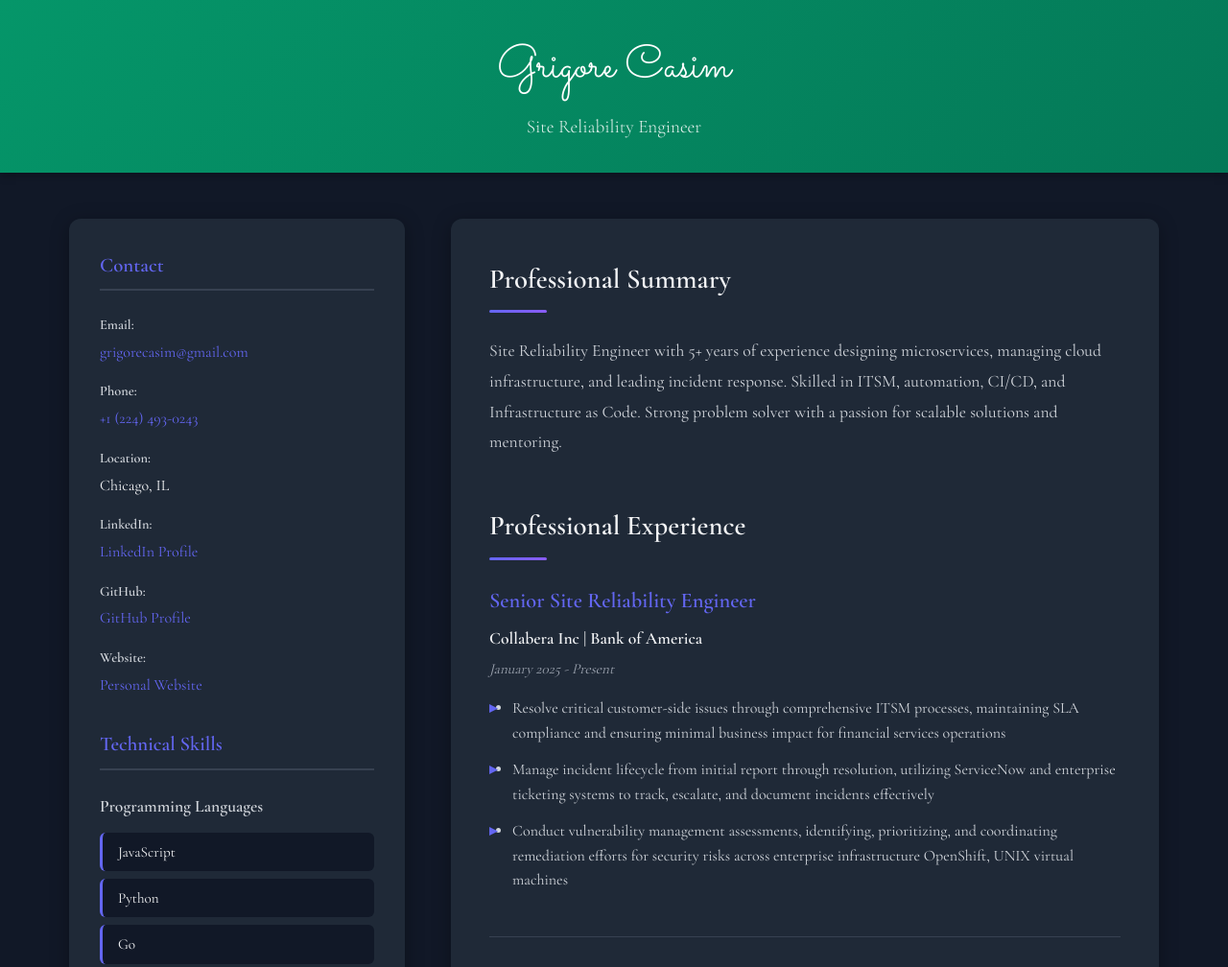
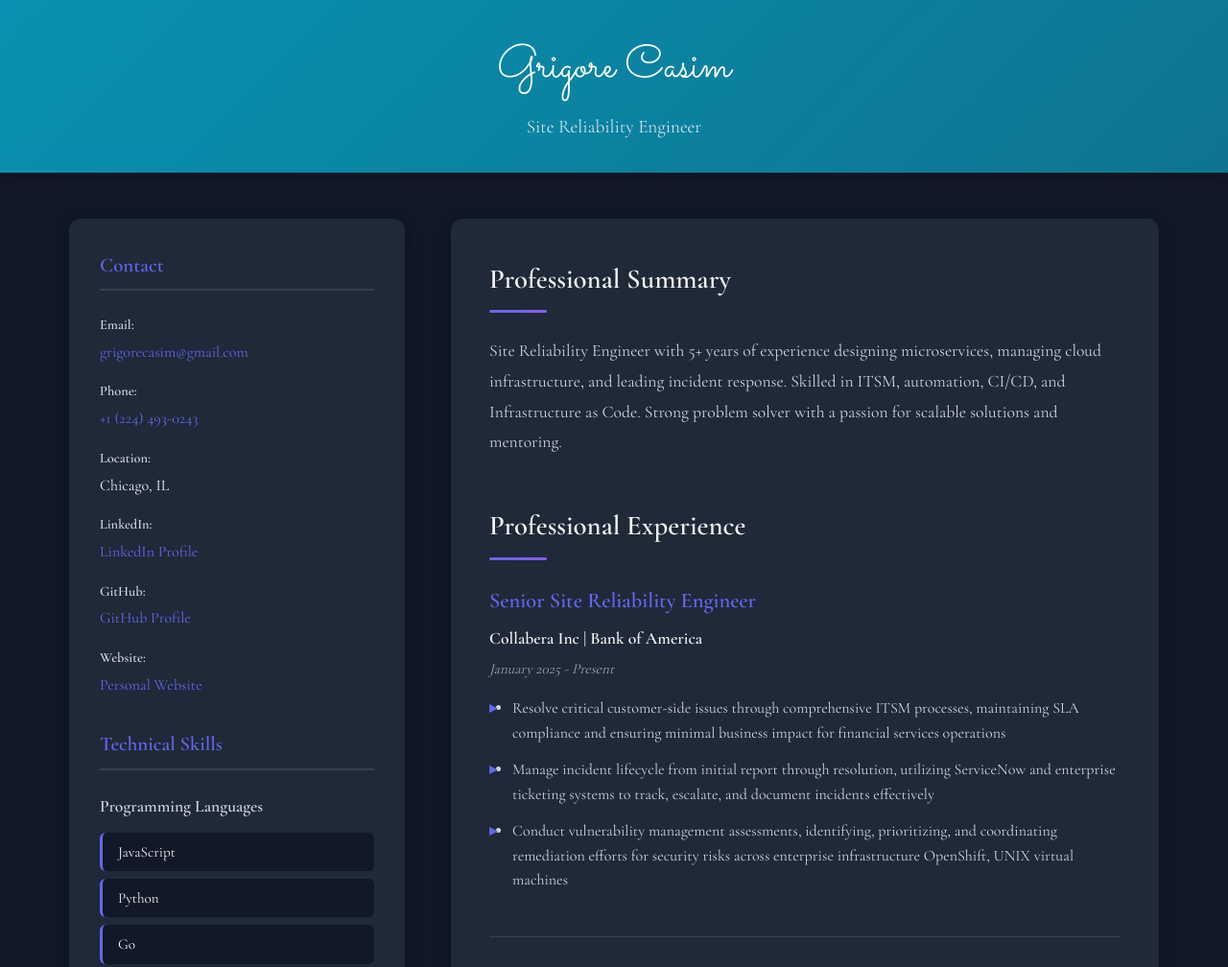
Before and after one commit to gricas/gricas.github.io, a plain HTML site: page index.html in a window 1280 px wide. Shown: the top 1008 px of the page at 96% size. Drawn offline with nearby package versions, Linux system fonts and the light colour scheme.

Commit message:
update theme ocean

```diff
--- a/index.html
+++ b/index.html
@@ -16,12 +16,12 @@
     <link href="https://fonts.googleapis.com/css2?family=Cormorant+Garamond:wght@300;400;500;600&family=Sacramento&display=swap" rel="stylesheet">
     <style>
         :root {
-            --primary-color: #059669;
-            --secondary-color: #047857;
-            --accent-color: #10b981;
-            --text-color: #1f2937;
-            --background-color: #f0fdf4;
-            --header-gradient: linear-gradient(135deg, #059669 0%, #047857 100%);
+            --primary-color: #0891b2;
+            --secondary-color: #0e7490;
+            --accent-color: #06b6d4;
+            --text-color: #0f172a;
+            --background-color: #f0f9ff;
+            --header-gradient: linear-gradient(135deg, #0891b2 0%, #0e7490 100%);
         }
     </style>
     <script>
```
